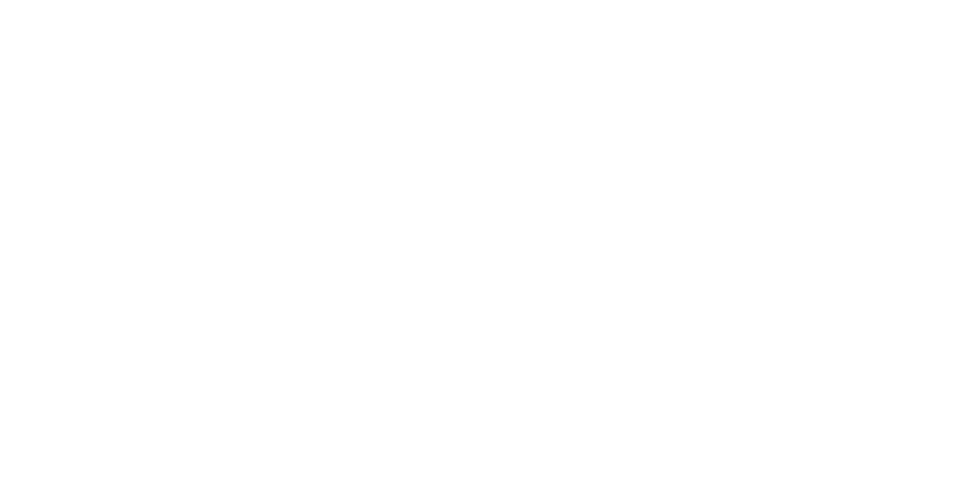
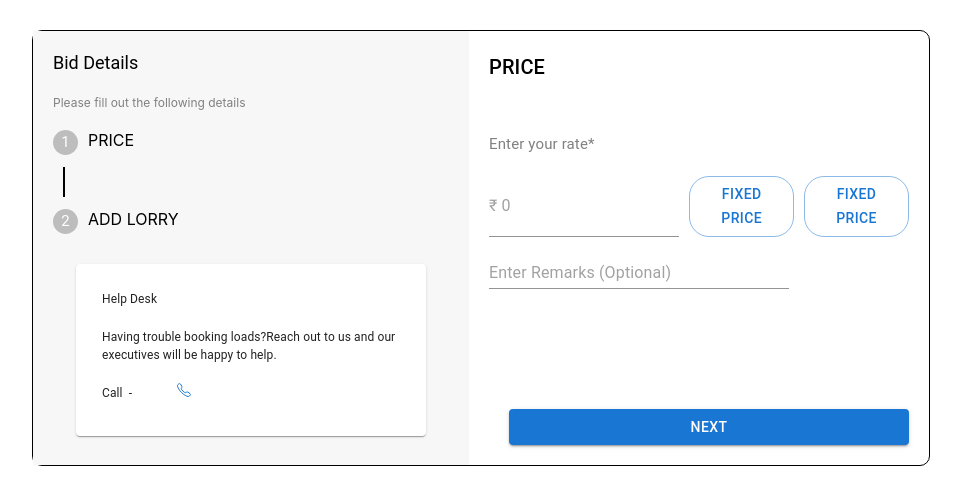
Before and after one commit to nagendrax02/hackathon-project-frontend, a React (Create React App) app in the folder hackathon-project/: page /bid in a window 1280 px wide. Shown: the top 504 px of the page, without its empty margins (159-1120 px from the left). Built offline with nearby package versions, Linux system fonts and the light colour scheme.

Commit message:
added bid details page

```diff
--- /dev/null
+++ b/hackathon-project/src/Pages/BidDetails.jsx
@@ -0,0 +1,64 @@
+import {Input,Button,Box, Avatar, Card, CardContent, Typography } from "@mui/material";
+import {IoCallOutline} from "react-icons/io5"
+export const BidDetails = () => {
+  return (
+    <>
+      <Box sx={{display:'flex', justifyContent:'center', border:'1px solid black', borderRadius:'10px',width:'70%', margin:'auto', marginTop:'30px'}}>
+        <Box sx={{background:'rgb(247,247,247)',width:'50%', padding:'10px'}}>
+            <Typography variant='h5' sx={{fontSize:'large', padding:'10px'}}>Bid Details</Typography>
+            <Box sx={{fontSize:'12px', color:'gray', padding:'10px'}}>Please fill out the following details</Box>
+
+            <Box sx={{display:'flex',gap:'10px', padding:'10px'}}>
+                <Box>
+                     <Avatar sx={{ width: 25, height: 25, fontSize:'15px' }}>1</Avatar>
+                </Box>
+                <Box>PRICE</Box>
+            </Box>
+            <Box sx={{}}>
+            <Box
+                  sx={{
+                    borderLeft: "2px solid black",
+                    height: "30px",
+                    marginLeft: "20px",
+                    marginBottom: "2px",
+                    marginTop: "2px",
+                  }}
+                ></Box>
+                </Box>
+                <Box sx={{display:'flex',gap:'10px', padding:'10px'}}>
+                <Box>
+                     <Avatar sx={{ width: 25, height: 25, fontSize:'15px' }}>2</Avatar>
+                </Box>
+                <Box>ADD LORRY</Box>
+            </Box>
+            <Card sx={{maxWidth:'350px', margin:'auto', marginTop:'20px',marginBottom:'10px'}}>
+                <CardContent>
+                    <Typography sx={{fontSize:'12px', padding:'10px'}} component="div">Help Desk</Typography>
+                    <Typography sx={{fontSize:'12px', padding:'10px'}}>
+                    Having trouble booking loads?Reach out to us and our executives will be happy to help.
+                    </Typography>
+                    <Box sx={{display:'flex', gap:'10px'}}>
+                        <Typography sx={{padding:'10px', fontSize:'12px'}}>Call &nbsp;-</Typography>
+                     <Button>   <Typography sx={{padding:'0px'}}><IoCallOutline/></Typography> </Button>
+                    </Box>
+                </CardContent>
+
+            </Card>
+        </Box>
+        <Box sx={{width:'50%', padding:'10px'}}>
+
+            <Typography variant='h6' sx={{padding:'10px', marginBottom:'30px'}}>PRICE</Typography>
+            <Typography sx={{fontSize:'15px', color:'gray',padding:'10px'}}>Enter your rate*</Typography>
+           <Box sx={{display:'flex',gap:'10px', padding:'10px'}}> <Input type='number' placeholder='₹ 0 ' />
+                <Button sx={{borderRadius:'20px'}} variant='outlined'>Fixed price</Button>
+                <Button sx={{borderRadius:'20px'}} variant='outlined'>Fixed price</Button>
+           </Box>
+           <Box sx={{padding:'10px'}}><Input sx={{textAlign:'center', width:'300px'}} type='number' placeholder='Enter Remarks (Optional) ' /> </Box>
+           <Box sx={{padding:'10px'}}>
+                <Button variant='contained' sx={{width:'400px', marginTop:'100px', marginLeft:'20px'}}>Next</Button>
+            </Box>
+        </Box>
+      </Box>
+    </>
+  );
+};
--- a/hackathon-project/src/Routes/Routes.jsx
+++ b/hackathon-project/src/Routes/Routes.jsx
@@ -3,6 +3,7 @@
 import { LoginSignup } from "../components/login-signup/LoginSignup";
 import { OTP } from "../components/login-signup/OTP";
 import {UserProfile} from "../Pages/UserProfile";
+import { BidDetails } from "../Pages/BidDetails";
 
 export default function Routes() {
 
@@ -22,6 +23,9 @@
                     </Route>
                     <Route path="/userprofile">
                         <UserProfile></UserProfile></Route>
+                        <Route path='/bid'>
+                            <BidDetails></BidDetails>
+                            </Route>
             </Switch>
         </div>
     );
```
